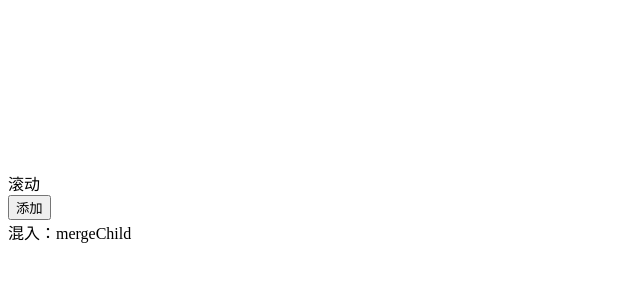
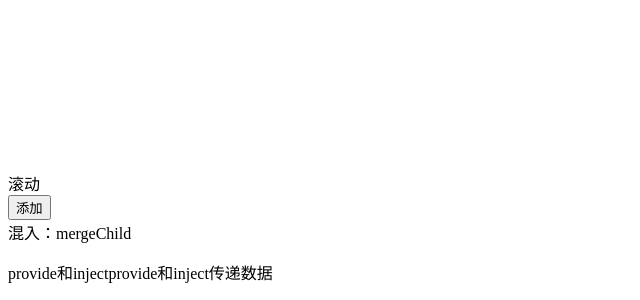
Before and after one commit to hlxll/vue, a Vue app: page /#/home in a window 1280 px wide. Shown: the part 959-1259 px from the top of the page, without its empty margins (0-640 px from the left). Before the commit the page ends 1211 px from the top, so only its background shows below. Built offline with nearby package versions, Linux system fonts and the light colour scheme.

Commit message:
文档学习

```diff
--- a/src/App.vue
+++ b/src/App.vue
@@ -6,6 +6,7 @@
     <AsyncComponent v-on:close="changeAsync" v-if="showAsync" />
     <!-- 混入其他组件数据 -->
     <span v-myDirective="'huanglin'">混入：{{ mergeChild }}</span>
+    <p>provide和inject{{ user }}</p>
     <router-view></router-view>
   </div>
 </template>
@@ -23,7 +24,16 @@ import {
 import Provide from "./components/Provide.vue";
 export default {
   name: "App",
+  inject: ["user"],
+  //子组件设置inheritAttrs，子组件没有设置props时候，判断子组件是否继承父组件props传递的属性
+  inheritAttrs: true,
   mixins: [Provide],
+  //组件通过ref或者parent或者$root可以访问该组件的数据和方法，但是添加expose限制，定义的才可以被
+  //其他组件访问
+  expose: ["showAsync"],
+  renderTracked({ key, target, type }) {
+    console.log({ key, target, type });
+  },
   components: {
     Provide,
     AsyncComponent: defineAsyncComponent(() =>
@@ -68,8 +78,13 @@ export default {
   mounted() {},
   methods: {
     changeRep() {
-      console.log(this.$options);
       this.reposituries = "新ref函数创建响应式变量，可以在任何地方使用";
+      //迫使组件实例重新渲染，仅仅组件本身和有插入插槽内容的子组件，不是所有子组件
+      this.$forceUpdate();
+      //和全局nextTick一样，只是this挂载地方不同
+      this.$nextTick(() => {
+        console.log("下次DOM渲染前执行");
+      });
     },
     changeAsync() {
       this.showAsync = !this.showAsync;
--- a/src/components/Provide.vue
+++ b/src/components/Provide.vue
@@ -58,6 +58,7 @@ export default {
   },
   methods: {
     changeShow() {
+      console.log(this.$parent.showAsync);
       this.show = !this.show;
     },
   },
--- a/src/main.js
+++ b/src/main.js
@@ -49,6 +49,6 @@ app.directive('my-directive', (el, bind) => {
     console.log(el)
     console.log(bind)
 })
-
+app.provide('user', 'provide和inject传递数据')
 app.use(router)
 app.mount('#app')
```
Also changed, not shown: 1 other file (tests, documents, lock files or other folders).
